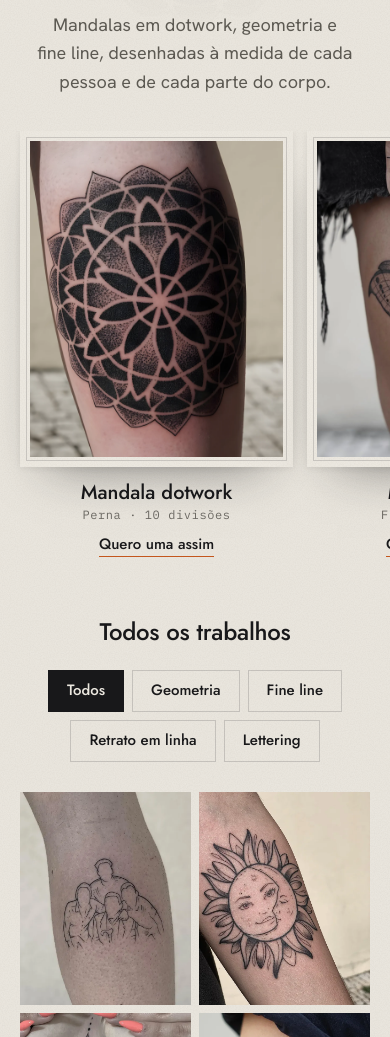
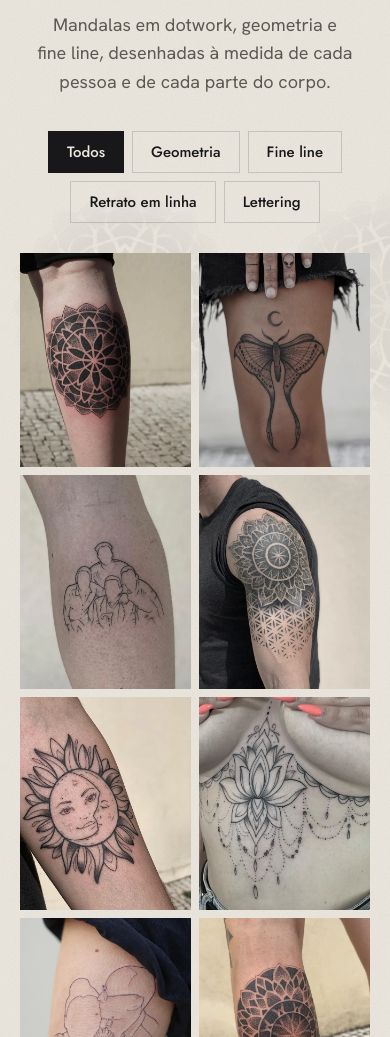
Before and after one commit to azeugral/tiago-freitas, a plain HTML site: page index.html in a window 390 px wide. Shown: the part 963-2000 px from the top of the page. Drawn offline with Linux system fonts and the light colour scheme.

Commit message:
Portfólio: adornos leves aos lados da grade no lugar do bloco de destaques
Co-Authored-By: Claude Opus 5.5 <noreply@anthropic.com>

```diff
--- a/index.html
+++ b/index.html
@@ -91,19 +91,16 @@ nav{position:absolute;top:0;left:0;right:0;z-index:5;height:76px;display:flex;al
 .hero .btn.p:hover{background:var(--bg);border-color:var(--bg);color:var(--ink)}
 @keyframes sobe{to{opacity:1;transform:none}}
 
+/* TRABALHOS: adornos leves aos lados da grade (meia mandala em cima, mariposa-lua em baixo, espelhados) */
+#trabalhos .orn.ld{left:auto;transform:none}
+#trabalhos .md-l,#trabalhos .md-r{width:min(40vw,620px);top:300px;opacity:.07;-webkit-mask-image:radial-gradient(closest-side,#000 55%,transparent);mask-image:radial-gradient(closest-side,#000 55%,transparent)}
+#trabalhos .md-l{left:calc(min(40vw,620px) / -2)}
+#trabalhos .md-r{right:calc(min(40vw,620px) / -2)}
+#trabalhos .mp-l,#trabalhos .mp-r{width:min(20vw,320px);top:58%;opacity:.09;-webkit-mask-image:linear-gradient(180deg,transparent,#000 18%,#000 72%,transparent);mask-image:linear-gradient(180deg,transparent,#000 18%,#000 72%,transparent)}
+#trabalhos .mp-l{left:max(-60px,calc(50% - 640px - min(20vw,320px)))}
+#trabalhos .mp-r{right:max(-60px,calc(50% - 640px - min(20vw,320px)));transform:scaleX(-1)}
 /* TRABALHOS */
-.dest{display:grid;grid-template-columns:repeat(3,1fr);gap:clamp(16px,2.2vw,30px);margin:46px 0 0}
-.dest figure{display:flex;flex-direction:column;align-items:center;gap:14px}
-.d-fo{position:relative;width:100%;padding:clamp(10px,1.1vw,16px);background:#EFEBE3 var(--grao);box-shadow:0 26px 50px -30px rgba(24,24,26,.55),0 2px 8px rgba(24,24,26,.08)}
-.d-fo::after{content:"";position:absolute;inset:6px;border:1px solid rgba(24,24,26,.16);pointer-events:none}
-.d-fo img{display:block;width:100%;aspect-ratio:4/5;object-fit:cover;-webkit-user-drag:none}
-.dest figcaption{display:flex;flex-direction:column;align-items:center;gap:4px;text-align:center}
-.dest figcaption b{font:500 20px/1.2 Jost,sans-serif}
-.dest figcaption span{font:400 12px/1 'Plex Mono',monospace;letter-spacing:.05em;color:var(--mut,#6b6862)}
-.d-q{background:none;border:0;border-bottom:1px solid var(--or);padding:2px 0 4px;font:500 15px/1 Jost,sans-serif;color:var(--ink);cursor:pointer;transition:color .3s var(--ez),border-color .3s var(--ez)}
-.d-q:hover{color:var(--or2);border-color:var(--ink)}
-.todos{font:500 clamp(24px,2.4vw,30px)/1.1 Jost,sans-serif;text-align:center;margin:76px 0 0}
-.filt{display:flex;flex-wrap:wrap;justify-content:center;gap:8px;margin:24px 0 30px}
+.filt{display:flex;flex-wrap:wrap;justify-content:center;gap:8px;margin:34px 0 30px}
 .filt button{height:42px;padding:0 18px;border:1px solid var(--line);background:transparent;font:500 15px/1 Jost,sans-serif;color:var(--ink);cursor:pointer;transition:background .3s var(--ez),border-color .3s var(--ez),color .3s var(--ez)}
 .filt button:hover{border-color:var(--ink)}
 .filt button.on{background:var(--ink);border-color:var(--ink);color:var(--bg)}
@@ -214,12 +211,9 @@ footer a:hover{border-color:var(--ink)}
  .h-mote{font-size:19px;padding:0 10px}
  .orn{opacity:.06}
  .grid{grid-template-columns:1fr 1fr;gap:8px}
- .dest{display:flex;overflow-x:auto;overflow-y:hidden;scroll-snap-type:x mandatory;gap:14px;margin:34px -20px 0;padding:0 20px 8px;scrollbar-width:none}
- .dest::-webkit-scrollbar{display:none}
- .dest figure{flex:0 0 78%;scroll-snap-align:center}
- .dest figure{flex-basis:min(78%,340px)}
- .todos{margin-top:54px}
- .orn.md{width:120vw;opacity:.04}.orn.lt{width:96vw;opacity:.06}
+ .orn.md{width:120vw;opacity:.04}
+ #trabalhos .md-l,#trabalhos .md-r{width:64vw;opacity:.06}#trabalhos .md-l{left:-32vw}#trabalhos .md-r{right:-32vw}
+ #trabalhos .mp-l,#trabalhos .mp-r{width:34vw;opacity:.07}#trabalhos .mp-l{left:-14vw}#trabalhos .mp-r{right:-14vw}.orn.lt{width:96vw;opacity:.06}
  .h-fundo{width:170vw;top:46%}
  .par{gap:10px}
  .par figure{padding:5px}
@@ -285,16 +279,13 @@ footer a:hover{border-color:var(--ink)}
 </header>
 
 <section id="trabalhos">
- <img class="orn md" src="img/fundo/mandala-tinta.webp" alt="" aria-hidden="true" draggable="false">
+ <img class="orn ld md-l" src="img/fundo/mandala-tinta.webp" alt="" aria-hidden="true" draggable="false">
+ <img class="orn ld md-r" src="img/fundo/mandala-tinta.webp" alt="" aria-hidden="true" draggable="false">
+ <img class="orn ld mp-l" src="img/orn/mariposa.webp" alt="" aria-hidden="true" draggable="false">
+ <img class="orn ld mp-r" src="img/orn/mariposa.webp" alt="" aria-hidden="true" draggable="false">
  <div class="wrap">
   <h2 class="rv">Trabalhos</h2>
   <p class="lead rv">Mandalas em dotwork, geometria e fine line, desenhadas à medida de cada pessoa e de cada parte do corpo.</p>
-  <div class="dest" id="dest">
-   <figure class="rv" data-t="Mandala / geometria" data-n="a mandala dotwork na perna"><div class="d-fo"><img src="img/dest/0.webp" alt="Mandala em dotwork na perna, por Tiago Freitas" draggable="false"></div><figcaption><b>Mandala dotwork</b><span>Perna · 10 divisões</span></figcaption><button class="d-q" type="button">Quero uma assim</button></figure>
-   <figure class="rv" data-t="Fine line" data-n="a mariposa-lua em fine line"><div class="d-fo"><img src="img/dest/1.webp" alt="Mariposa-lua em fine line na coxa, por Tiago Freitas" draggable="false"></div><figcaption><b>Mariposa-lua</b><span>Fine line · coxa</span></figcaption><button class="d-q" type="button">Quero uma assim</button></figure>
-   <figure class="rv" data-t="Mandala / geometria" data-n="a mandala com flor da vida no ombro"><div class="d-fo"><img src="img/dest/2.webp" alt="Mandala com flor da vida no ombro, por Tiago Freitas" draggable="false"></div><figcaption><b>Mandala e flor da vida</b><span>Ombro · pontilhismo</span></figcaption><button class="d-q" type="button">Quero uma assim</button></figure>
-  </div>
-  <h3 class="todos rv">Todos os trabalhos</h3>
   <div class="filt rv" id="filt">
    <button class="on" data-f="*">Todos</button>
    <button data-f="geo">Geometria</button>
@@ -452,18 +443,12 @@ const RM=matchMedia('(prefers-reduced-motion:reduce)').matches;
  }).catch(()=>fo.classList.add('estatica'));
 })();
 
-// DESTAQUES: "Quero uma assim" preenche o pedido
-document.querySelectorAll('#dest .d-q').forEach(b=>b.addEventListener('click',()=>{const f=b.closest('figure');
- const ch=document.querySelector(`#form input[name=tema][value="${f.dataset.t}"]`);if(ch)ch.checked=true;
- const id=document.getElementById('ideia');id.value='Vi no site '+f.dataset.n+' e quero algo nesse estilo. ';
- document.getElementById('marcar').scrollIntoView();setTimeout(()=>id.focus({preventScroll:true}),700)}));
-
 // TRABALHOS
 const T='geo fl rt geo fl geo rt geo fl geo rt fl geo fl geo fl rt geo fl lt geo fl rt geo fl geo fl geo rt lt geo fl geo rt fl geo fl geo fl geo lt fl geo rt fl geo fl geo rt fl geo lt geo fl fl fl fl fl lt'.split(' ');
 const NOMES={geo:'Geometria e mandala',fl:'Fine line',rt:'Retrato em linha',lt:'Lettering'};
 const g=document.getElementById('grid');let f='*',lim=24,vis=[];
 const nn=i=>String(i).padStart(2,'0');
-function draw(){vis=T.map((t,i)=>({t,i})).filter(o=>f=='*'?![0,1,3].includes(o.i):o.t==f);   /* no Todos, as 3 em destaque não se repetem */
+function draw(){vis=T.map((t,i)=>({t,i})).filter(o=>f=='*'||o.t==f);
  g.innerHTML=vis.slice(0,lim).map((o,k)=>`<a href="img/g/${nn(o.i)}.webp" data-k="${k}"><img src="img/g/s/${nn(o.i)}.webp" alt="${NOMES[o.t]} por Tiago Freitas" draggable="false"></a>`).join('');
  document.getElementById('mais').parentNode.hidden=vis.length<=lim}
 draw();
```
